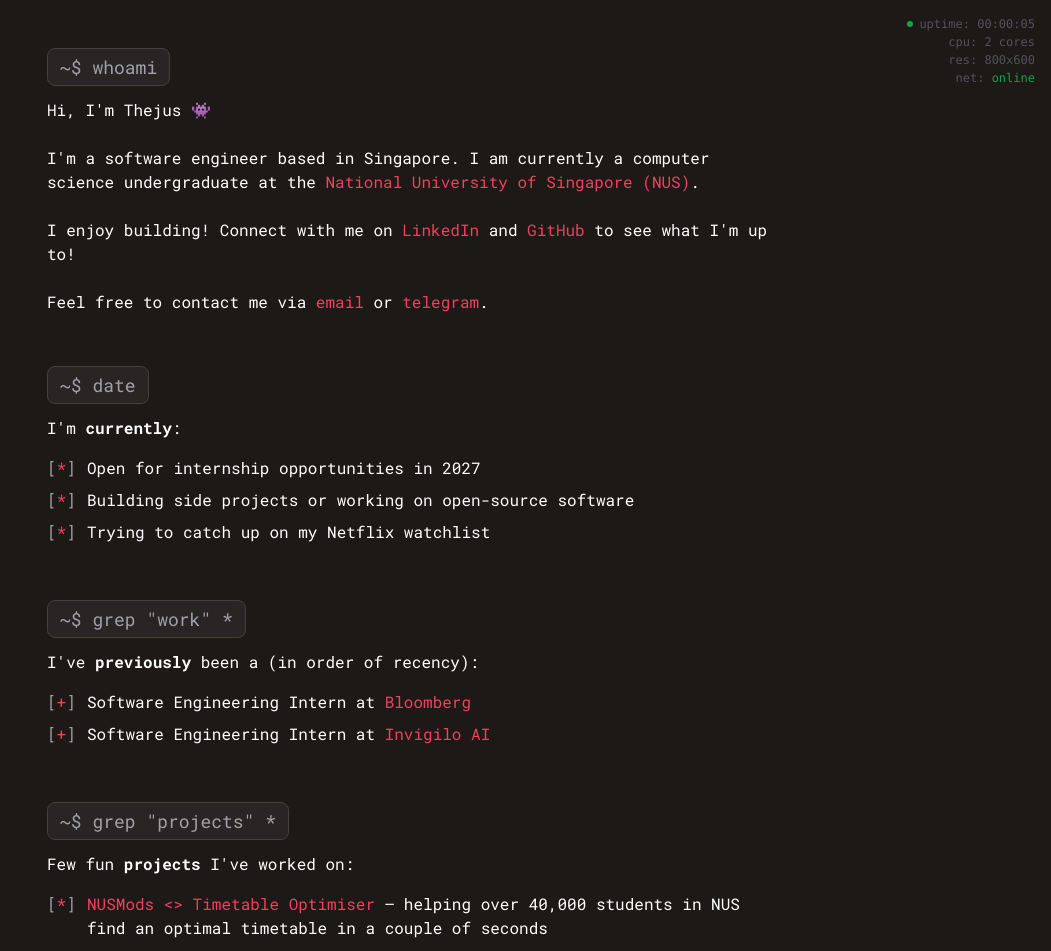
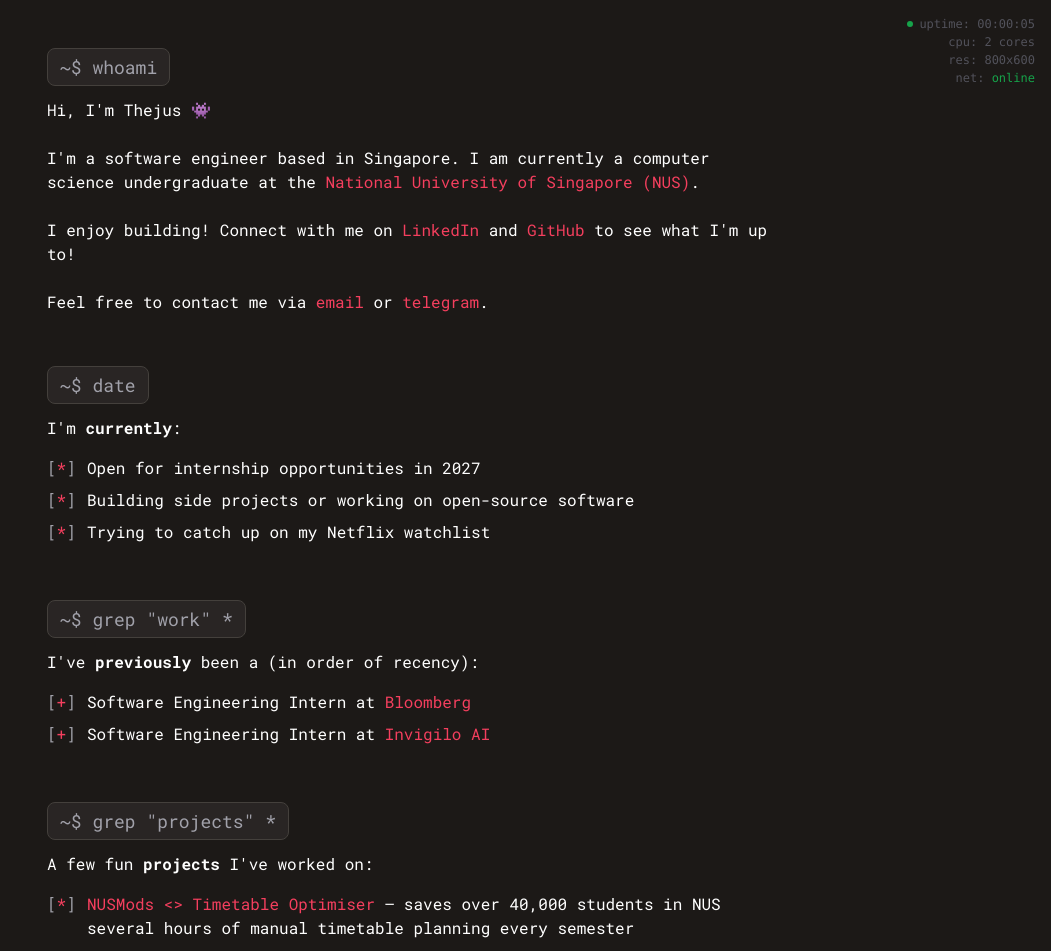
Before and after one commit to thejus03/thejus03.com, a Next.js app: page / in a window 1280 px wide. Shown: the top 951 px of the page, without its empty margins (229-1280 px from the left). Built offline with nearby package versions, Linux system fonts and the light colour scheme.

Commit message:
Update project descriptions for clarity and impact

```diff
--- a/app/page.tsx
+++ b/app/page.tsx
@@ -46,11 +46,11 @@
           </ul>
           <span className="text-zinc-400 text-lg py-1 px-3 rounded-lg border border-stone-700 bg-stone-800 inline-block mt-10">~$ grep &quot;projects&quot; *</span>
           <p className="py-3">
-            Few fun <span className="font-semibold">projects</span> I&apos;ve worked on:
+            A few fun <span className="font-semibold">projects</span> I&apos;ve worked on:
           </p>
           <ul className="terminal-list terminal-list-note">
-            <li><a href="https://nusmods.com/optimiser" className="hover:underline text-rose-500" target="_blank" rel="noopener noreferrer">NUSMods &lt;&gt; Timetable Optimiser</a> &mdash; helping over 40,000 students in NUS find an optimal timetable
-              in a couple of seconds</li>
+            <li><a href="https://nusmods.com/optimiser" className="hover:underline text-rose-500" target="_blank" rel="noopener noreferrer">NUSMods &lt;&gt; Timetable Optimiser</a> &mdash; saves over 40,000 students in NUS several hours
+            of manual timetable planning every semester</li>
             <li><a href="https://tracktern.com" className="hover:underline text-rose-500" target="_blank" rel="noopener noreferrer">TrackTern</a> &mdash; platform for tracking internships (used by 800+ users)</li>
             <li><a href="https://github.com/thejus03/portfoliomatic" className="hover:underline text-rose-500" target="_blank" rel="noopener noreferrer">Financial portfolio robo-advisor</a> &mdash; optimises stock allocations using Black-Litterman modelling</li>
             <li><a href="https://github.com/thejus03/chessai" className="hover:underline text-rose-500" target="_blank" rel="noopener noreferrer">AI Chess engine</a> &mdash; thinks 5 moves ahead in less than 10 seconds</li>
```
